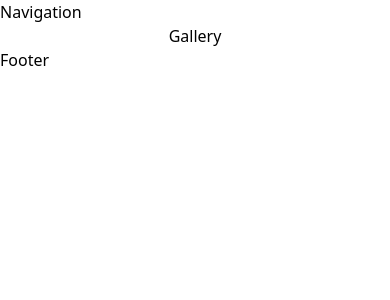
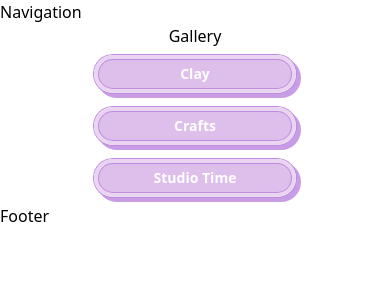
Before and after one commit to acm-ucr/art-factory-website, a Next.js app: page /gallery in a window 390 px wide. Shown: the top 300 px of the page. Built offline with nearby package versions, Linux system fonts and the light colour scheme.

Commit message:
responsiveness and formatted checked

```diff
--- a/src/app/gallery/page.js
+++ b/src/app/gallery/page.js
@@ -1,9 +1,13 @@
 import React from "react";
+import GalleryHeader from "@/components/GalleryHeader";
 
 const page = () => {
   return (
     <div className="w-full flex flex-col items-center">
       <p>Gallery</p>
+      <GalleryHeader text="Clay" />
+      <GalleryHeader text="Crafts" />
+      <GalleryHeader text="Studio Time" />
     </div>
   );
 };
--- /dev/null
+++ b/src/components/GalleryHeader.jsx
@@ -0,0 +1,19 @@
+import React from "react";
+
+const GalleryHeader = ({ text }) => {
+  return (
+    <div className="flex items-center justify-center py-2">
+      <div className="border-4 border-art-purple rounded-full ring-1 ring-art-purple ring-offset-[1px] w-54 md:w-104 lg:h-12 drop-shadow-[4px_4px_0px_rgba(191,140,225,.85)]">
+        <div className="py-1 w-48 md:w-96 bg-art-purple-300 ring-4 ring-offset-[1px] ring-art-pink-400 ring-offset-art-purple rounded-full">
+          <div className="flex items-center justify-center px-0.5">
+            <div className="text-white text-sm md:text-2xl font-bold">
+              {text}
+            </div>
+          </div>
+        </div>
+      </div>
+    </div>
+  );
+};
+
+export default GalleryHeader;
```
